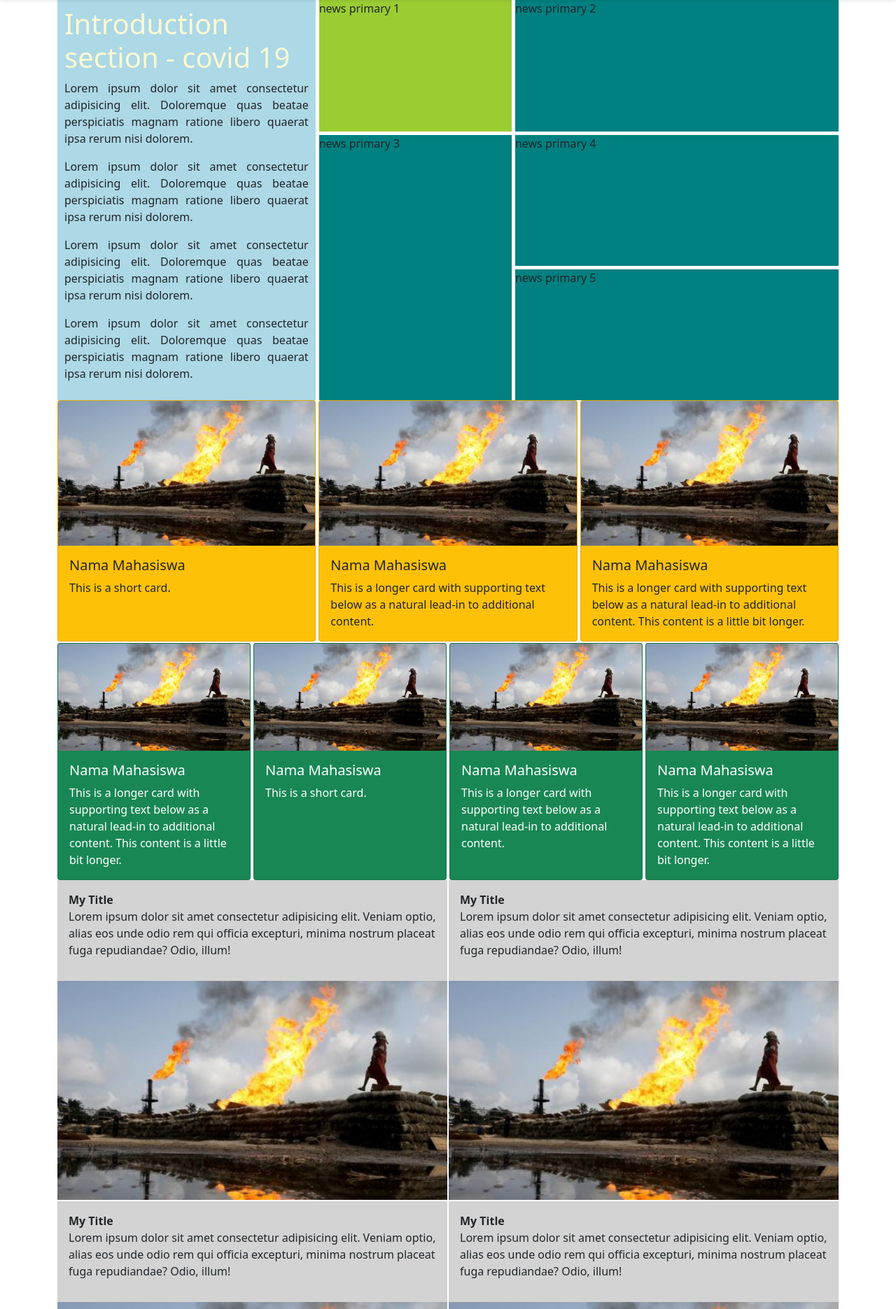
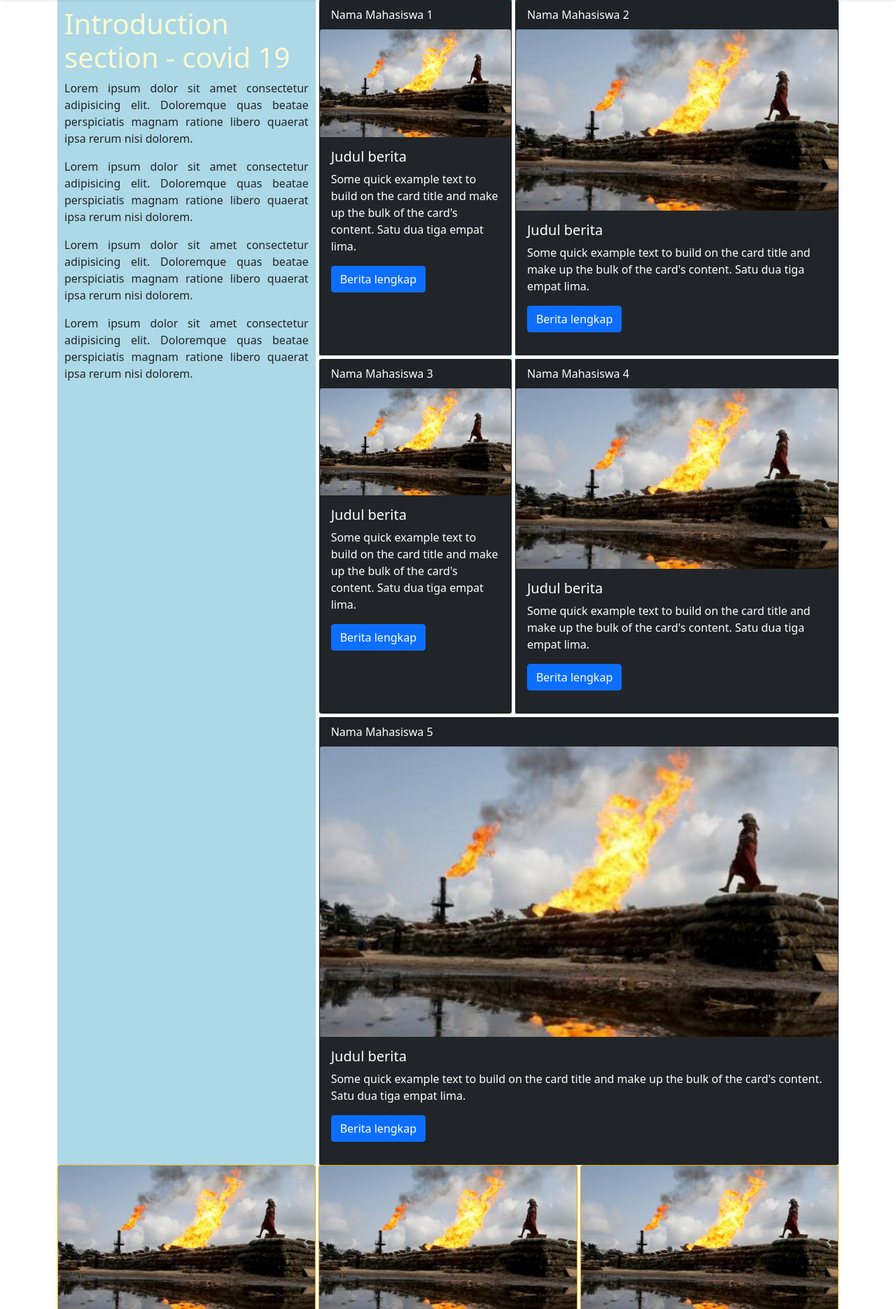
Before and after one commit to octavadi/fundemique_proj, a PHP site: page / in a window 1280 px wide. Shown: the part 102-1973 px from the top of the page at 70% size. Run offline with PHP 8.4, Linux system fonts and the light colour scheme.

Commit message:
membuat card untuk section 1

```diff
--- a/assets_code/head.php
+++ b/assets_code/head.php
@@ -8,7 +8,7 @@
 
   <!-- My css -->
   <link rel="stylesheet" href="css/custom.css" />
-  <link rel="stylesheet" href="css/layout.css"/>
+  <link rel="stylesheet" href="css/layout_1.css"/>
   <link rel="stylesheet" href="css/main.css" />
 
   <title>Fundemique</title>
--- a/assets_code/section1.php
+++ b/assets_code/section1.php
@@ -19,10 +19,72 @@
       beatae perspiciatis magnam ratione libero quaerat ipsa rerum nisi dolorem.
     </p>
   </div>
-  <div id="newsP1">news primary 1</div>
-  <div id="newsP2">news primary 2</div>
-  <div id="newsP3">news primary 3</div>
-  <div id="newsP4">news primary 4</div>
-  <div id="newsP5">news primary 5</div>
+  <div id="newsP1">
+    <!-- news primary 1 -->
+      <div class="card text-white bg-dark mb-3 h-100">
+        <div class="card-header">Nama Mahasiswa 1</div>
+        <img src="image/newsDummy.jpg" class="card-img-top" alt="...">
+        <div class="card-body">
+          <h5 class="card-title">Judul berita</h5>
+          <p class="card-text">Some quick example text to build on the card title and make up the bulk of the card's content. Satu dua tiga empat lima.</p>
+          <a href="#" class="btn btn-primary">Berita lengkap</a>
+        </div>
+      </div>
+    <!-- End of news primary 1 -->
+  </div>
+
+  <div id="newsP2">
+    <!-- news primary 2 -->
+    <div class="card text-white bg-dark mb-3 h-100">
+        <div class="card-header">Nama Mahasiswa 2</div>
+        <img src="image/newsDummy.jpg" class="card-img-top" alt="...">
+        <div class="card-body">
+          <h5 class="card-title">Judul berita</h5>
+          <p class="card-text">Some quick example text to build on the card title and make up the bulk of the card's content. Satu dua tiga empat lima.</p>
+          <a href="#" class="btn btn-primary">Berita lengkap</a>
+        </div>
+      </div>
+    <!-- End of news primary 2 -->
+  </div>
+  <div id="newsP3">
+    <!-- news primary 3 -->
+    <div class="card text-white bg-dark mb-3 h-100">
+        <div class="card-header">Nama Mahasiswa 3</div>
+        <img src="image/newsDummy.jpg" class="card-img-top" alt="...">
+        <div class="card-body">
+          <h5 class="card-title">Judul berita</h5>
+          <p class="card-text">Some quick example text to build on the card title and make up the bulk of the card's content. Satu dua tiga empat lima.</p>
+          <a href="#" class="btn btn-primary">Berita lengkap</a>
+        </div>
+      </div>
+    <!-- End of news primary 3 -->
+  </div>
+
+  <div id="newsP4">
+    <!-- news primary 4 -->
+    <div class="card text-white bg-dark mb-3 h-100">
+        <div class="card-header">Nama Mahasiswa 4</div>
+        <img src="image/newsDummy.jpg" class="card-img-top" alt="...">
+        <div class="card-body">
+          <h5 class="card-title">Judul berita</h5>
+          <p class="card-text">Some quick example text to build on the card title and make up the bulk of the card's content. Satu dua tiga empat lima.</p>
+          <a href="#" class="btn btn-primary">Berita lengkap</a>
+        </div>
+      </div>
+    <!-- End of news primary 4 -->
+  </div>
+  <div id="newsP5">
+    <!-- news primary 5 -->
+    <div class="card text-white bg-dark mb-3 h-100">
+        <div class="card-header">Nama Mahasiswa 5</div>
+        <img src="image/newsDummy.jpg" class="card-img-top" alt="...">
+        <div class="card-body">
+          <h5 class="card-title">Judul berita</h5>
+          <p class="card-text">Some quick example text to build on the card title and make up the bulk of the card's content. Satu dua tiga empat lima.</p>
+          <a href="#" class="btn btn-primary">Berita lengkap</a>
+        </div>
+      </div>
+    <!-- End of news primary 5 -->
+  </div>
 </section>
 <!-- End of newsPrimary -->
--- a/css/layout.css
+++ b/css/layout_1.css
@@ -18,7 +18,7 @@
 
 #newsP1 {
   grid-area: 1 / 5 / 2 / 8;
-  background-color: yellowgreen;
+  background-color: teal;
 }
 
 #newsP2 {
@@ -27,8 +27,8 @@
 }
 
 #newsP3 {
-  grid-area: 2 / 5/ 4 / 8;
-  background-color: teal;
+  grid-area: 2 / 5 / 3 / 8;
+  background-color: greenyellow;
 }
 
 #newsP4 {
@@ -37,7 +37,7 @@
 }
 
 #newsP5 {
-  grid-area: 3 / 8 / 4 / 13;
+  grid-area: 3 / 5 / 4 / 13;
   background-color: teal;
 }
 
--- a/index.php
+++ b/index.php
@@ -2,9 +2,7 @@
 <html lang="en">
 
 <head>
-  <?php
-  include('assets_code/head.php')
-  ?>
+  <?php include("assets_code/head.php")?>
 </head>
 
 <body>
```
